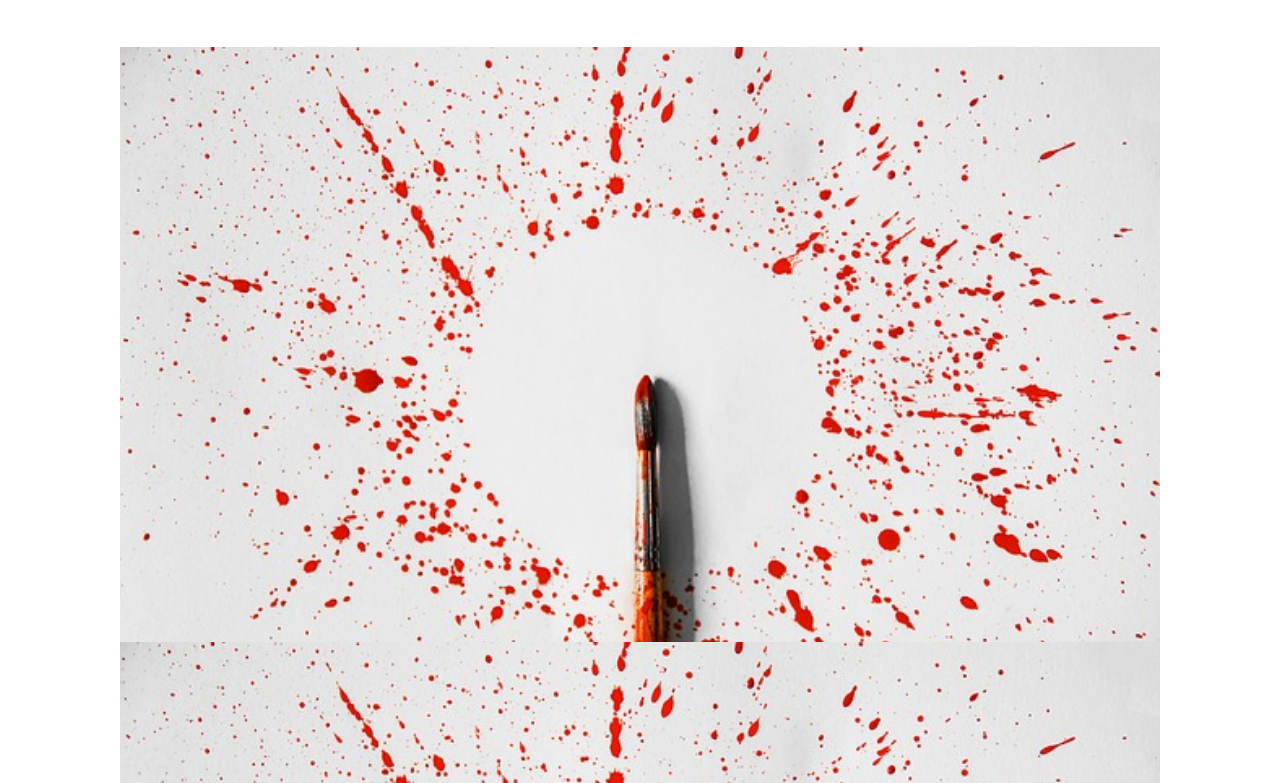
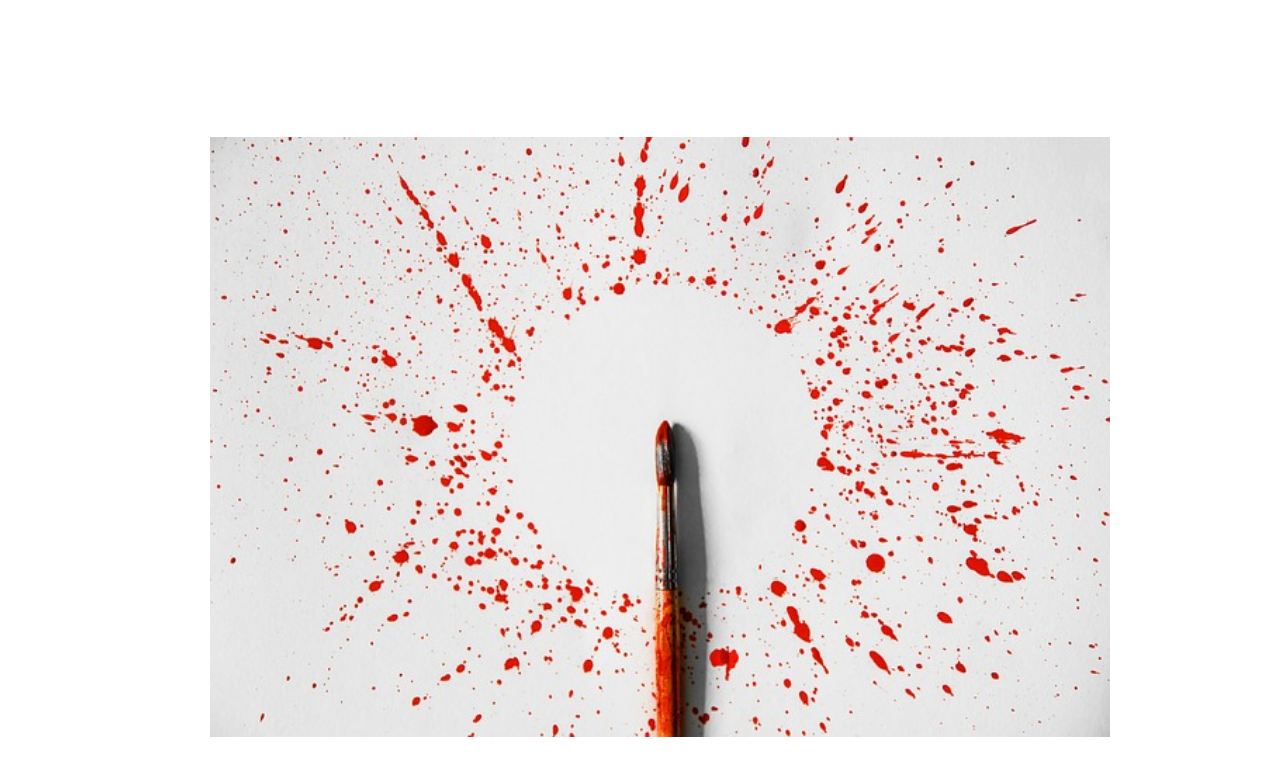
Before and after one commit to CafeVare/ProyectoGaleriaDeArte, a plain HTML site: page pages/tienda.html in a window 1280 px wide. Shown: the part 297-1080 px from the top of the page. Drawn offline with nearby package versions, Linux system fonts and the light colour scheme.

Commit message:
ultima modificacion

```diff
--- a/css/style.css
+++ b/css/style.css
@@ -150,11 +150,22 @@ main p{
 }
 
 .mainTienda div{
+
     margin: 20px;
+    padding: 50px;
+    gap: 50px;
 }
 
-.mainTienda img{
+.mainTienda div img{
+    margin: 20px;
+    padding: 20px;
+
     width: 100%;
+}
+
+.mainTienda div input{
+    margin: 20px;
+    padding: 20px;
 }
 
 /* estillos de footer */
@@ -163,7 +174,7 @@ footer{
 
     background-color: white;
     color: #c21d17;
-    margin: 20px;
+    margin: 50px;
     padding: 20px;
     text-align: center;
 }
```
